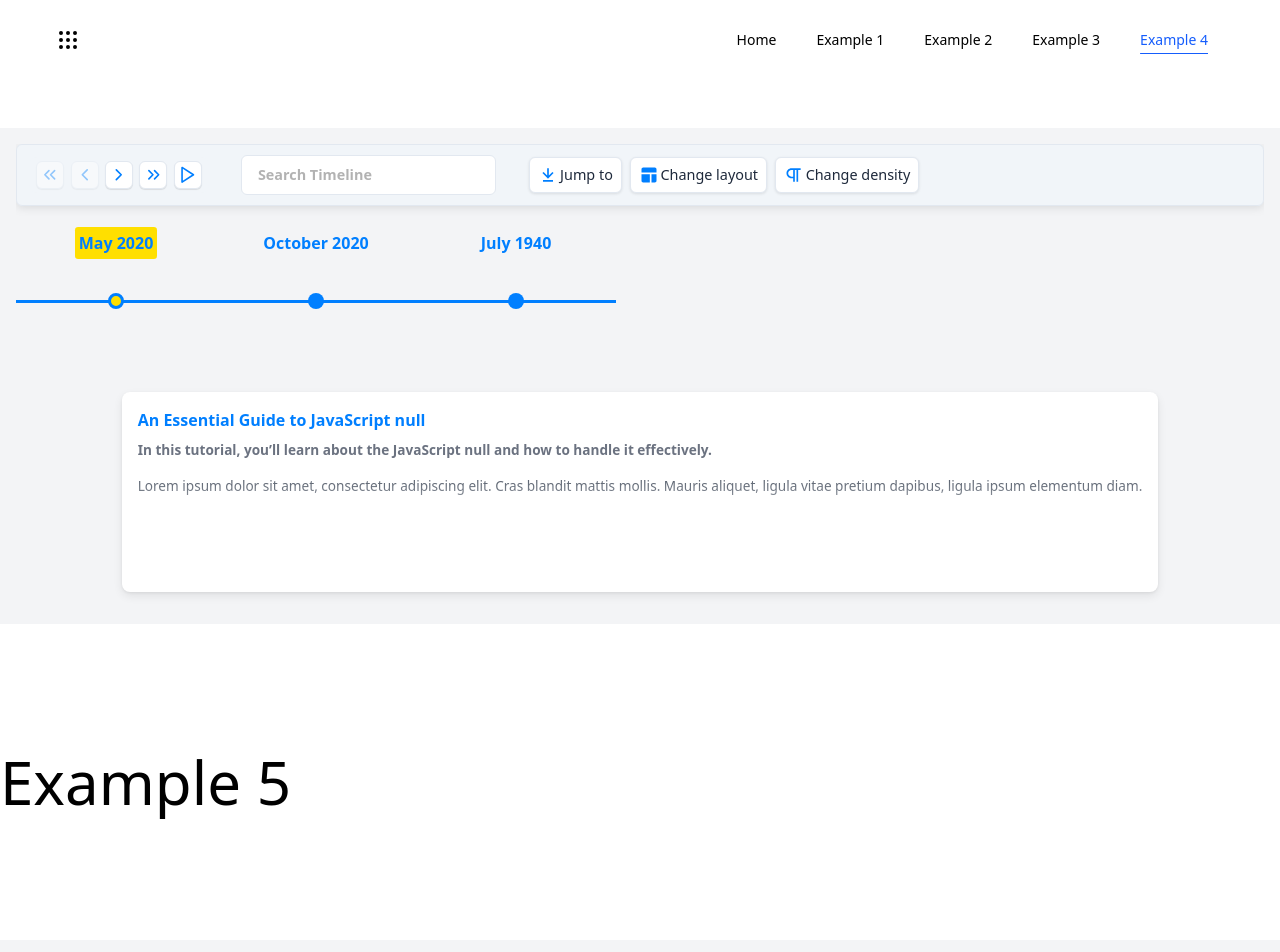
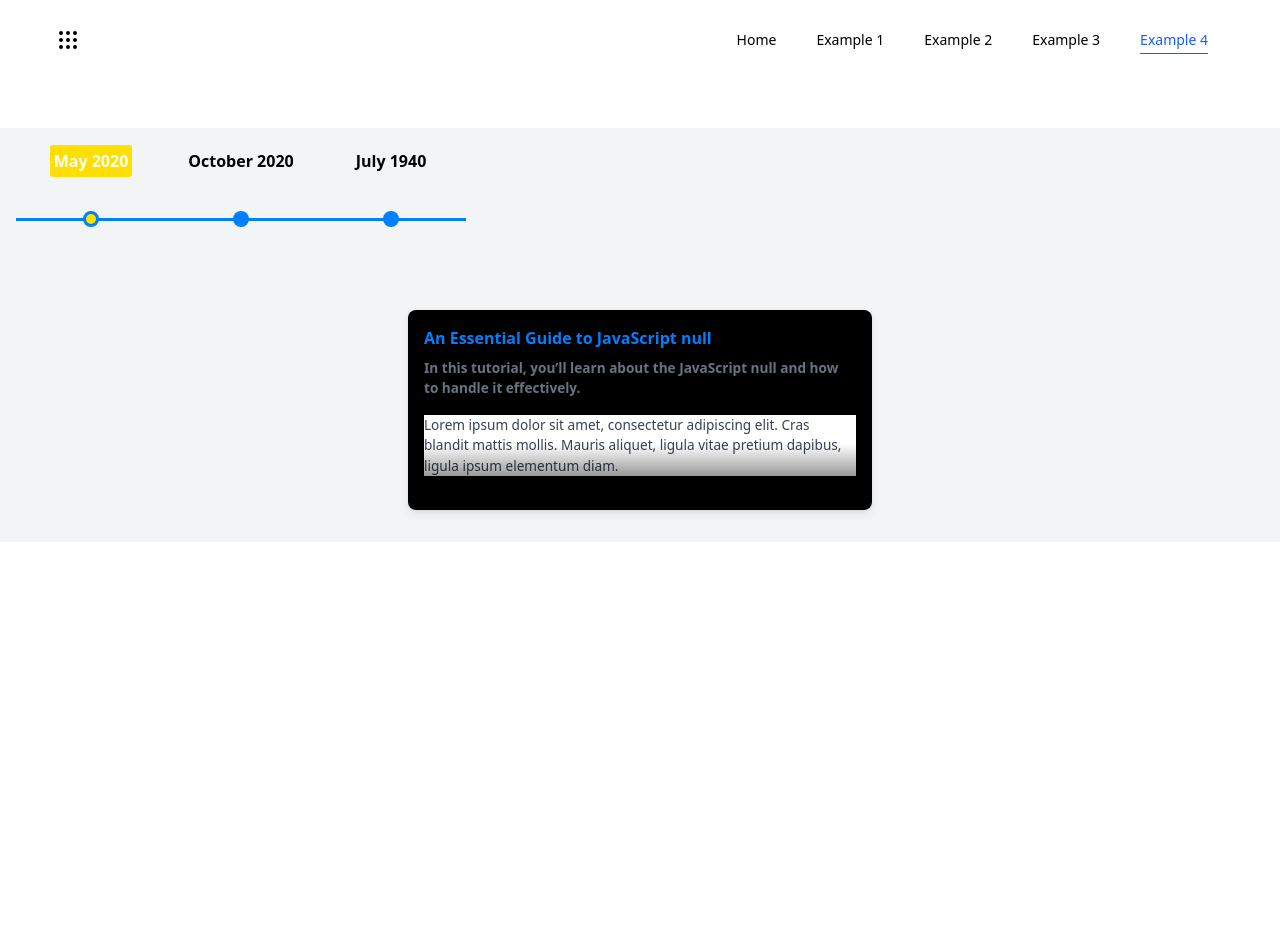
Before and after one commit to officialrajdeepsingh/react-chrono, a Next.js app: page /example-4 in a window 1280 px wide. Shown: the top 952 px of the page. After the commit the page ends 800 px from the top, so only its background shows below. Built offline with nearby package versions, Linux system fonts and the light colour scheme.

Commit message:
remove the the unused code

```diff
--- a/app/example-4/page.tsx
+++ b/app/example-4/page.tsx
@@ -29,13 +29,6 @@ const items = [
 
 export default function page() {
   return (
-    <>
-      <div className="p-4 bg-gray-100 mt-12 container mx-auto">
-        <Chrono items={items} mode="HORIZONTAL" slideShow />
-      </div>
-      <div className="container py-4 my-28">
-        <h1 className="text-6xl"> Example 5</h1>
-      </div>
     <div className="p-4 bg-gray-100 mt-12 container mx-auto">
       <Chrono
         theme={{
@@ -52,6 +45,5 @@ export default function page() {
         showSingle
       />
     </div>
-    </>
   );
 }
```
Lines whose indentation alone changed are shown as unchanged.
